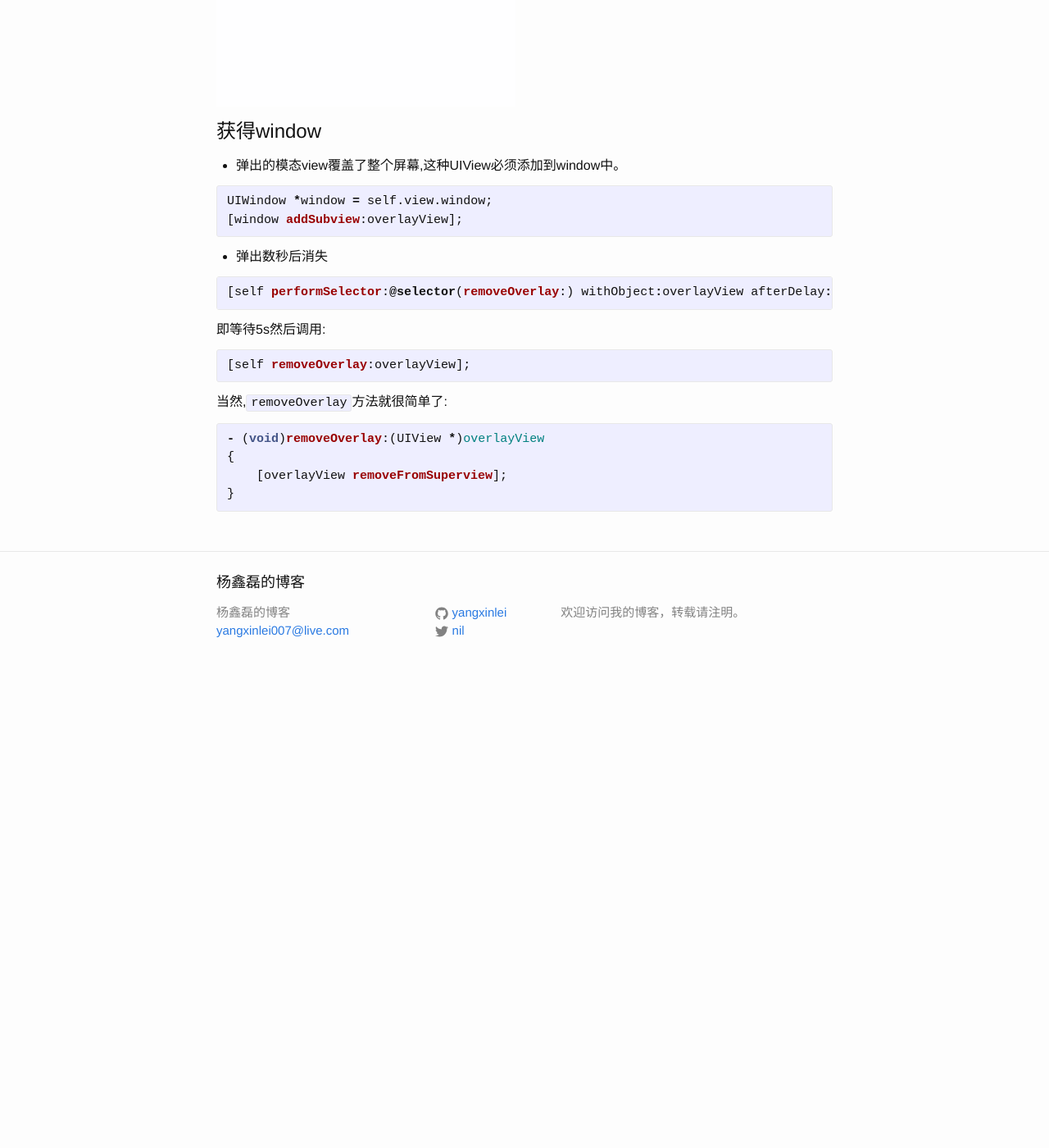
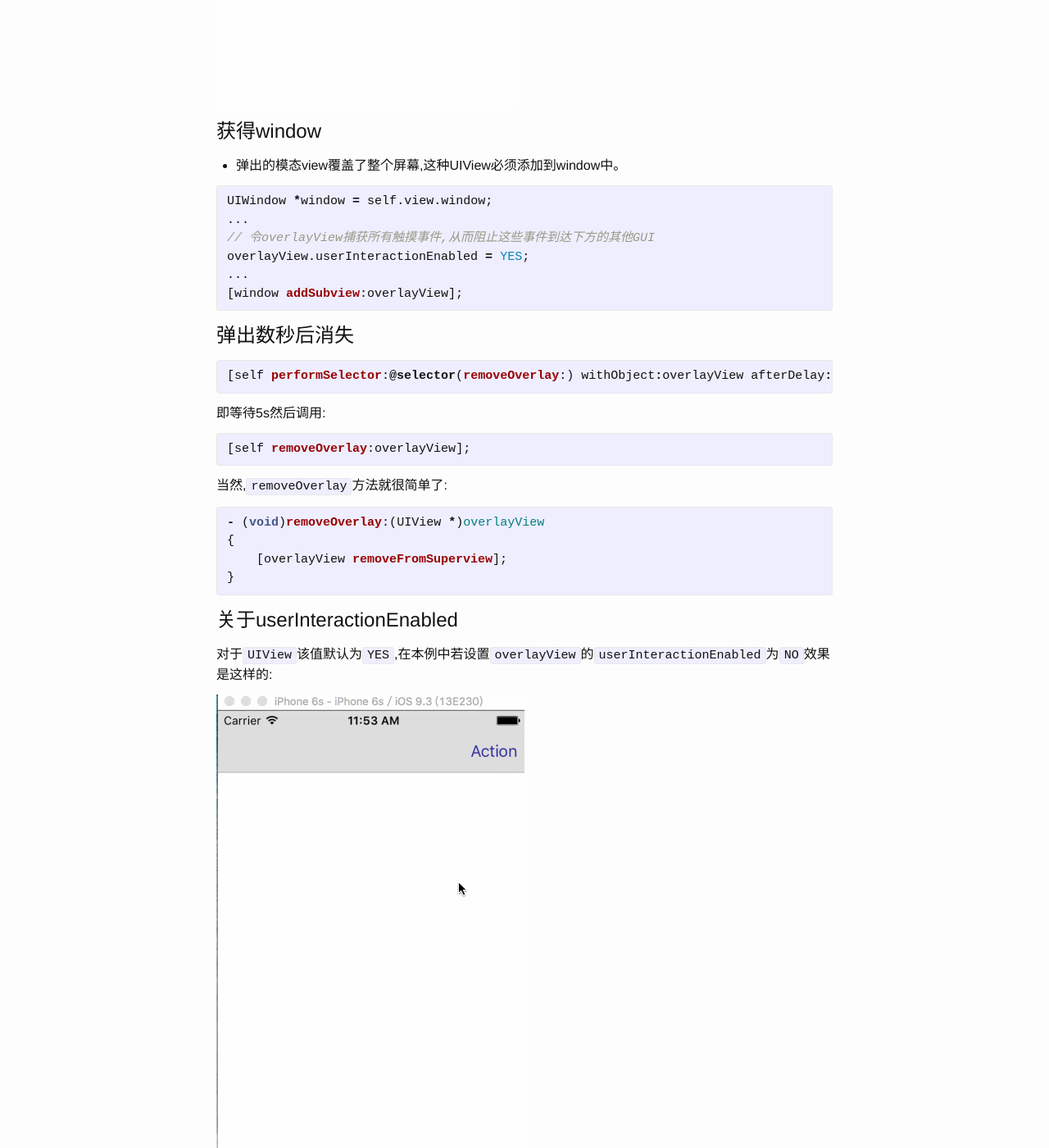
Before and after one commit to YangXinlei/yangxinlei.github.io, a Jekyll site: the page built from _posts/2016-08-18-Core IOS Sample 3-3 展示全屏模态UIView.markdown, in a window 1280 px wide and 1400 px high, scrolled down 709 px. Shown: the whole window at 82% size. Built offline with Jekyll 4.4.1, drawn with Linux system fonts in a browser that asks for light colours; before the commit the page ends 1538 px from its top, so only the background shows below that.

Commit message:
modify 3-3

```diff
--- a/_posts/2016-08-18-Core IOS Sample 3-3 展示全屏模态UIView.markdown
+++ b/_posts/2016-08-18-Core IOS Sample 3-3 展示全屏模态UIView.markdown
@@ -13,10 +13,14 @@ categories: ios cookbook
 
 {% highlight objc %}
 UIWindow *window = self.view.window;
+...
+// 令overlayView捕获所有触摸事件,从而阻止这些事件到达下方的其他GUI
+overlayView.userInteractionEnabled = YES;
+...
 [window addSubview:overlayView];
 {% endhighlight %}
 
-* 弹出数秒后消失
+# 弹出数秒后消失
 
 {% highlight objc %}
 [self performSelector:@selector(removeOverlay:) withObject:overlayView afterDelay:5.0f];
@@ -36,3 +40,9 @@ UIWindow *window = self.view.window;
     [overlayView removeFromSuperview];
 }
 {% endhighlight %}
+
+# 关于userInteractionEnabled
+
+对于`UIView`该值默认为`YES`,在本例中若设置`overlayView`的`userInteractionEnabled`为`NO`效果是这样的:
+
+![bug](/src/images/cookbook_gif/3-3/3-31.gif)
```
Also changed, not shown: src/images/cookbook_gif/3-3/3-31.gif (added).
